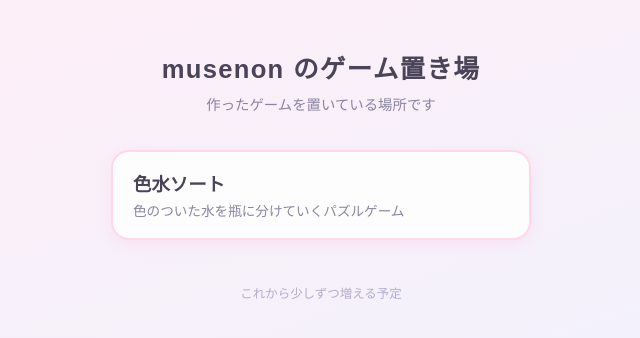
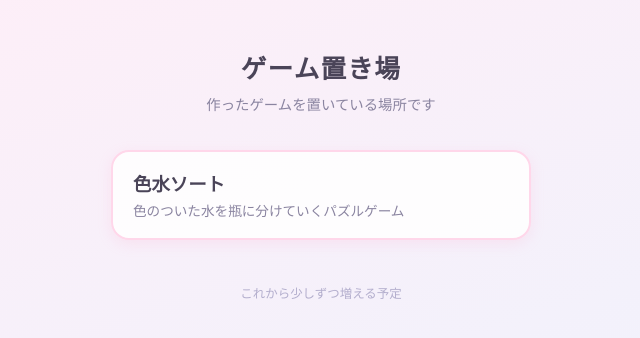
Before and after one commit to musenon/musenon.github.io, a plain HTML site: page index.html in a window 1280 px wide. Shown: the whole page, without its empty margins (319-959 px from the left). Drawn offline with Linux system fonts and the light colour scheme.

Commit message:
トップページのタイトルを「ゲーム置き場」に変更

```diff
--- a/index.html
+++ b/index.html
@@ -3,7 +3,7 @@
 <head>
 <meta charset="utf-8" />
 <meta name="viewport" content="width=device-width, initial-scale=1" />
-<title>musenon のゲーム置き場</title>
+<title>ゲーム置き場</title>
 <style>
   * { box-sizing: border-box; }
   body {
@@ -32,7 +32,7 @@
 </style>
 </head>
 <body>
-  <h1>musenon のゲーム置き場</h1>
+  <h1>ゲーム置き場</h1>
   <div class="sub">作ったゲームを置いている場所です</div>
   <div class="games">
     <a class="game" href="iromizu/">
```
